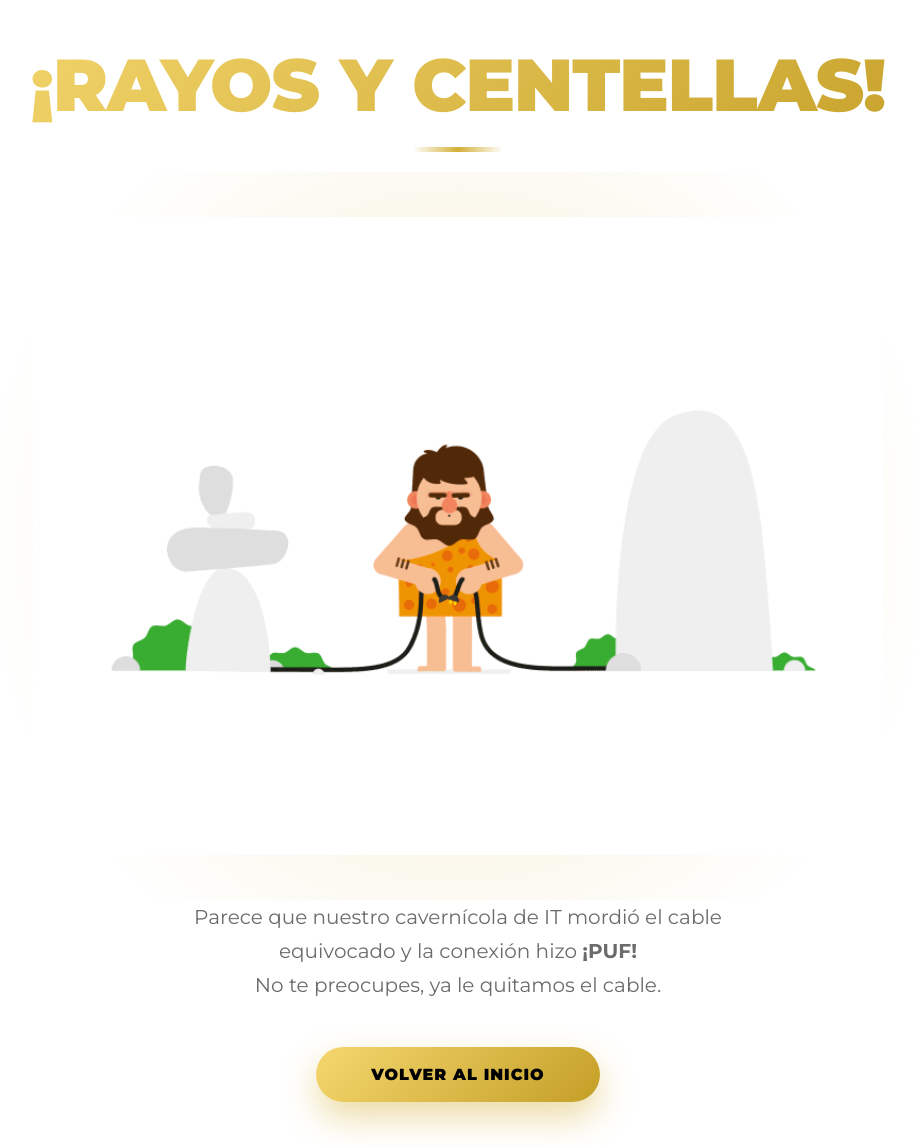
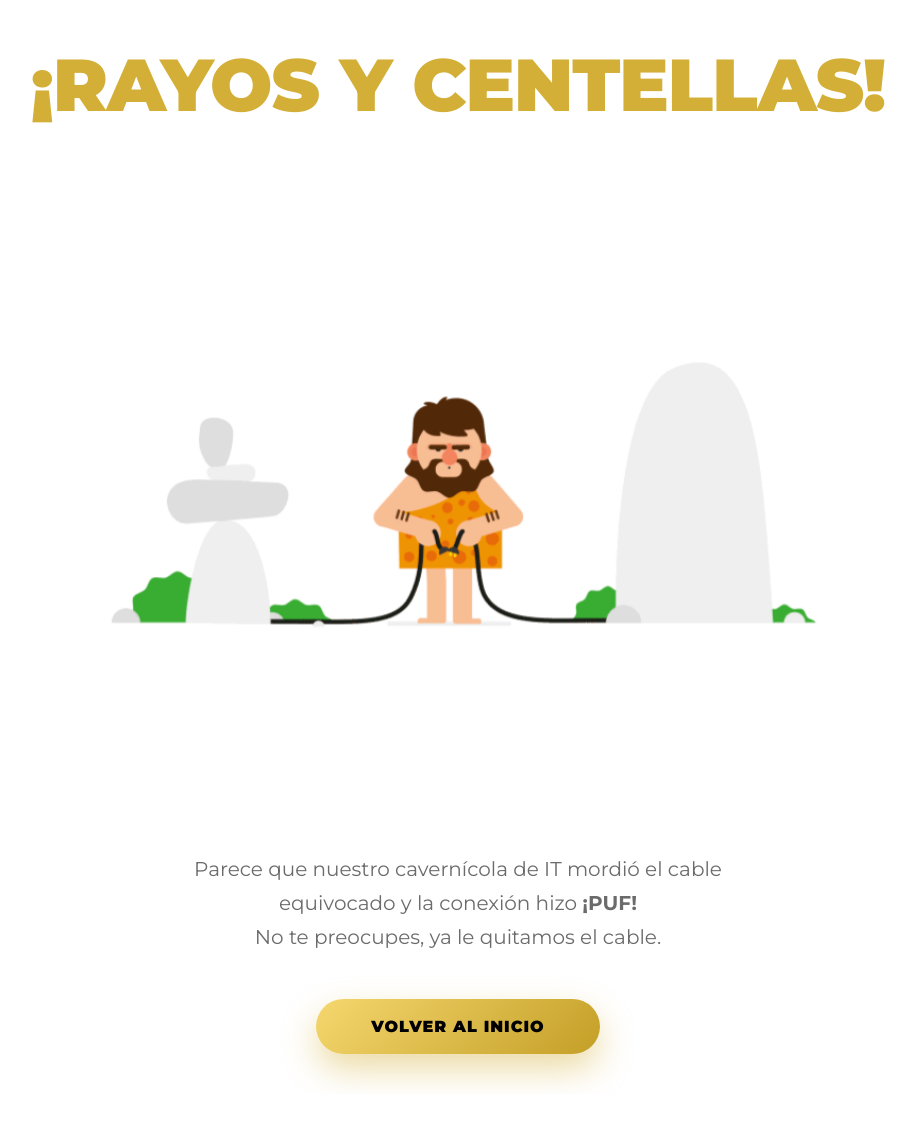
Before and after one commit to Alemancito/SilverBack-app, a Django app: template appointments/templates/appointments/error_general.html in a window 1280 px wide. Shown: the whole page, without its empty margins (182-1098 px from the left). After the commit the page ends 1088 px from the top, so only its background shows below. Run offline with Django 5.2, Linux system fonts and the light colour scheme; the template is opened without the code that fills it, so the values that code supplies are empty.

Commit message:
mejorando diseño de templates error_general y arreglando footer

```diff
--- a/appointments/templates/appointments/error_general.html
+++ b/appointments/templates/appointments/error_general.html
@@ -12,7 +12,6 @@
     <style>
         :root {
             --gold: #d4af37;
-            --gold-soft: rgba(212, 175, 55, 0.28);
             --dark: #1f1f1f;
             --gray: #6b6b6b;
         }
@@ -38,41 +37,20 @@
             padding: 40px 20px;
         }
 
-        /* ------------------ TÍTULO ------------------ */
+        /* ---------- TÍTULO ---------- */
         h1 {
             font-size: clamp(2.8rem, 6vw, 4.6rem);
             font-weight: 900;
-            margin: 0;
+            margin: 0 0 30px 0;
             letter-spacing: -1px;
-            background: linear-gradient(135deg, #f5d76e, #c49f27);
-            -webkit-background-clip: text;
-            -webkit-text-fill-color: transparent;
+            color: var(--gold);
             animation: fadeDown 0.8s ease forwards;
         }
 
-        h1::after {
-            content: "";
-            display: block;
-            width: 90px;
-            height: 5px;
-            margin: 18px auto 0;
-            border-radius: 5px;
-            background: linear-gradient(90deg, transparent, var(--gold), transparent);
-        }
-
-        /* ------------------ GIF ------------------ */
+        /* ---------- GIF ---------- */
         .gif-wrapper {
-            position: relative;
-            margin: 65px auto 45px;
+            margin: 40px auto 45px;
             animation: zoomFade 1s ease forwards;
-        }
-
-        .gif-wrapper::before {
-            content: "";
-            position: absolute;
-            inset: -45px;
-            background: radial-gradient(circle, var(--gold-soft), transparent 70%);
-            z-index: -1;
         }
 
         .gif-wrapper img {
@@ -82,7 +60,7 @@
             margin: auto;
         }
 
-        /* ------------------ TEXTO ------------------ */
+        /* ---------- TEXTO ---------- */
         .content {
             max-width: 640px;
             margin: auto;
@@ -96,9 +74,8 @@
             margin-bottom: 45px;
         }
 
-        /* ------------------ BOTÓN ------------------ */
+        /* ---------- BOTÓN ---------- */
         .btn {
-            position: relative;
             display: inline-block;
             padding: 18px 55px;
             border-radius: 50px;
@@ -110,27 +87,6 @@
             text-decoration: none;
             box-shadow: 0 15px 35px rgba(212, 175, 55, 0.45);
             transition: all 0.35s ease;
-            overflow: hidden;
-        }
-
-        .btn::before {
-            content: "";
-            position: absolute;
-            top: 0;
-            left: -75%;
-            width: 50%;
-            height: 100%;
-            background: linear-gradient(
-                120deg,
-                transparent,
-                rgba(255,255,255,0.7),
-                transparent
-            );
-            transform: skewX(-25deg);
-        }
-
-        .btn:hover::before {
-            animation: shine 0.9s ease;
         }
 
         .btn:hover {
@@ -138,7 +94,7 @@
             box-shadow: 0 25px 45px rgba(212, 175, 55, 0.65);
         }
 
-        /* ------------------ ANIMACIONES ------------------ */
+        /* ---------- ANIMACIONES ---------- */
         @keyframes fadeDown {
             from { opacity: 0; transform: translateY(-30px); }
             to { opacity: 1; transform: translateY(0); }
@@ -154,11 +110,7 @@
             to { opacity: 1; transform: scale(1); }
         }
 
-        @keyframes shine {
-            100% { left: 125%; }
-        }
-
-        /* ------------------ MOBILE ------------------ */
+        /* ---------- MOBILE ---------- */
         @media (max-width: 600px) {
             .content p {
                 font-size: 1.1rem;
```
Also changed, not shown: appointments/templates/appointments/landing.html (+8 -8 lines).
